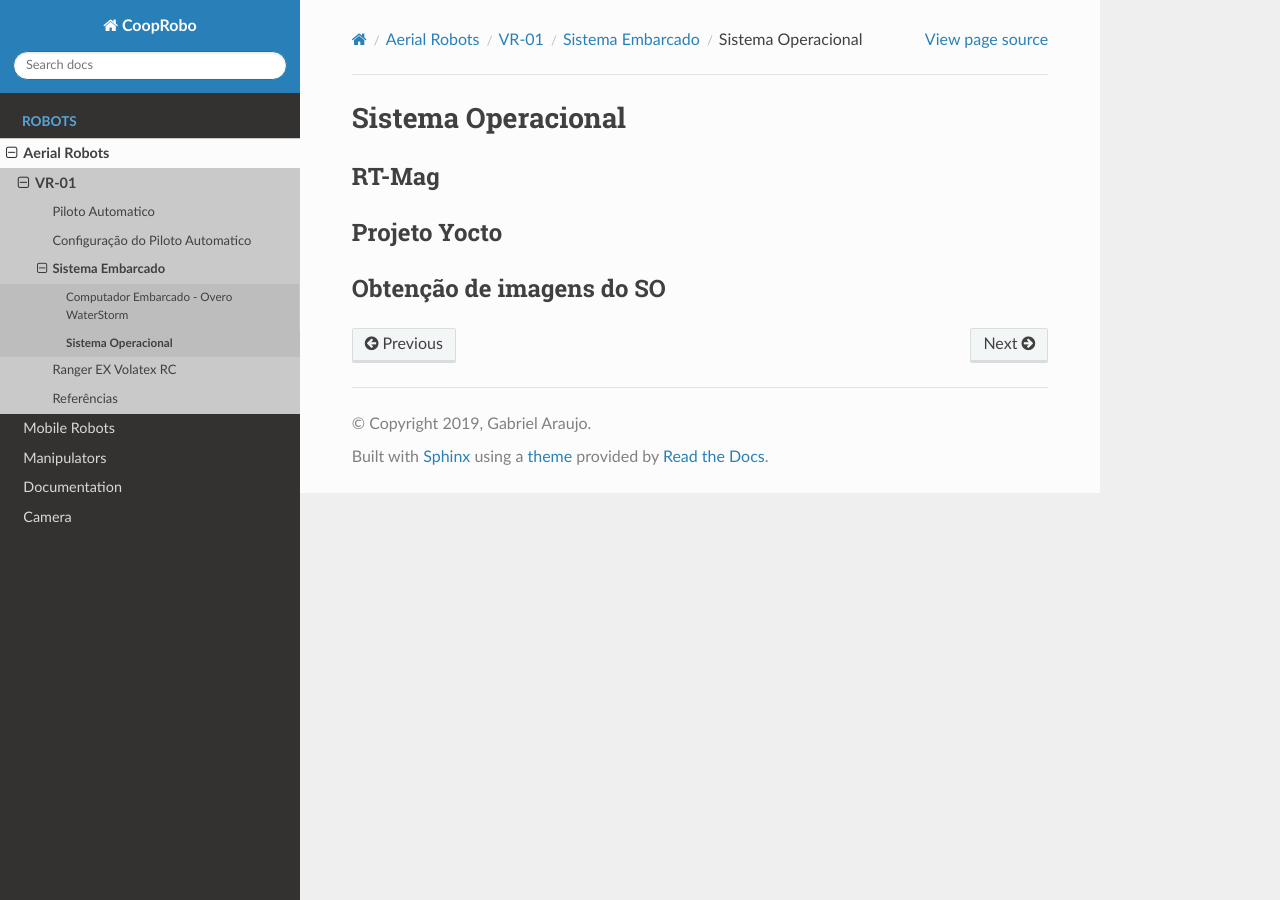
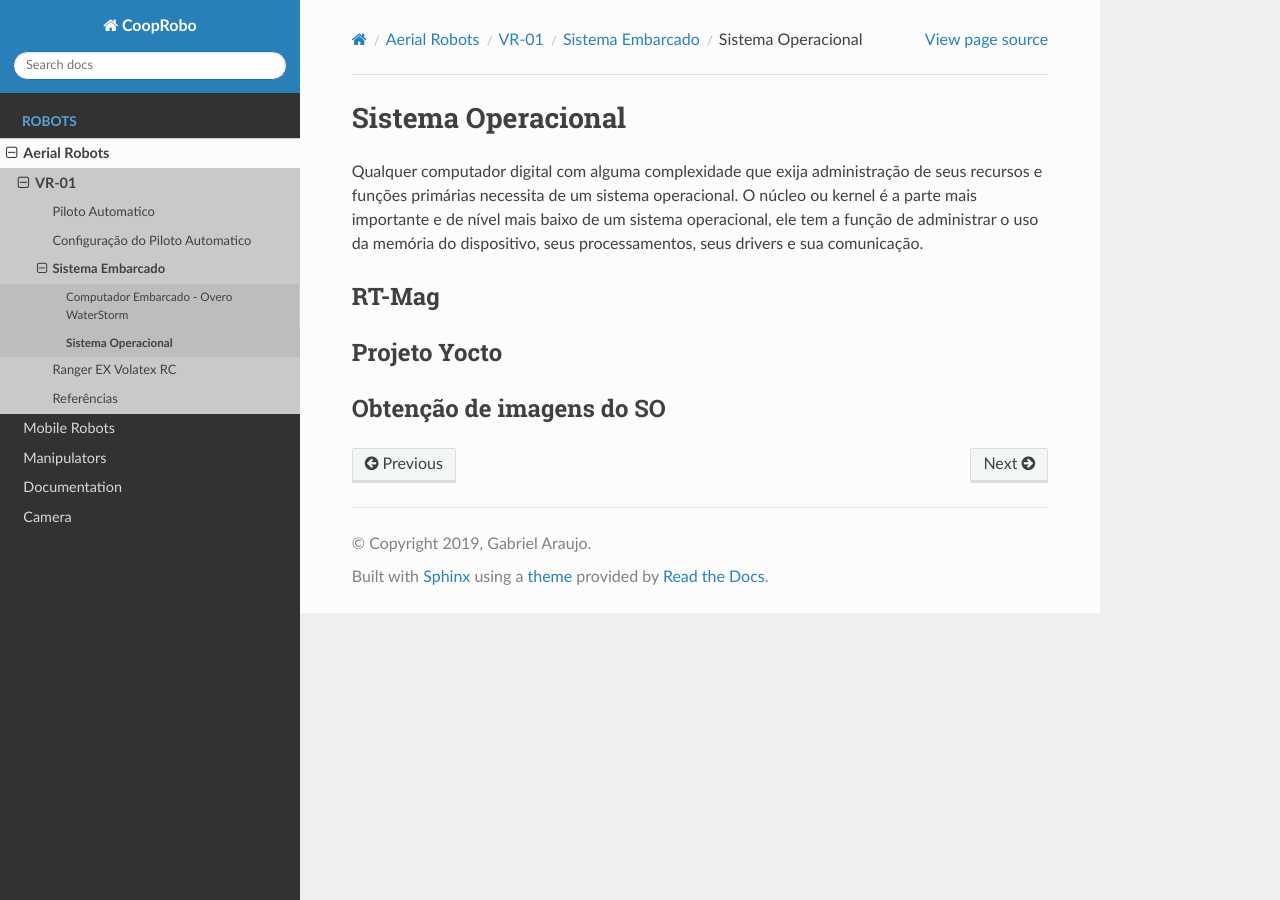
Before and after one commit to aerolab-unb/Aerial-pt, a Sphinx documentation site: the page built from docs/source/aerial/vr01/embedded_system/embedded_software.rst, in a window 1280 px wide. Built offline with Sphinx 7.4.7 and the Read the Docs theme 2.0.0, drawn with Linux system fonts in a browser that asks for light colours; pages that are not in the unit, such as notebooks, are missing from menus.

Commit message:
Update embedded_software.rst

```diff
--- a/docs/source/aerial/vr01/embedded_system/embedded_software.rst
+++ b/docs/source/aerial/vr01/embedded_system/embedded_software.rst
@@ -1,5 +1,13 @@
 Sistema Operacional
 ====================
+
+Qualquer computador digital com alguma complexidade que exija administração de seus
+recursos e funções primárias necessita de um sistema operacional. O núcleo ou kernel é a
+parte mais importante e de nível mais baixo de um sistema operacional, ele tem a função
+de administrar o uso da memória do dispositivo, seus processamentos, seus drivers e sua
+comunicação.
+
+
 
 RT-Mag
 ~~~~~~~
```
